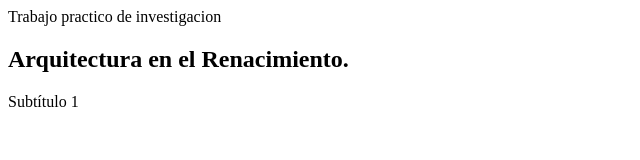
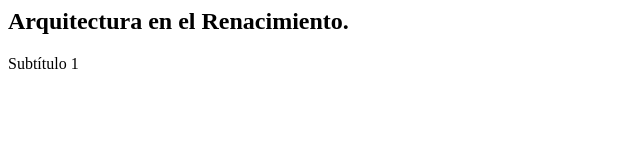
Before and after one commit to EmeBass/Arquitectura, a plain HTML site: page index.html in a window 1280 px wide. Shown: the whole page, without its empty margins (0-640 px from the left). Drawn offline with Linux system fonts and the light colour scheme.

Commit message:
Update index.html

```diff
--- a/index.html
+++ b/index.html
@@ -1,6 +1,6 @@
 <main>
 
-<tittle>Trabajo practico de investigacion </tittle>
+<title>Trabajo practico de investigacion </title>
 
    <article>
 	<h1>Arquitectura en el Renacimiento.</h1>
```
